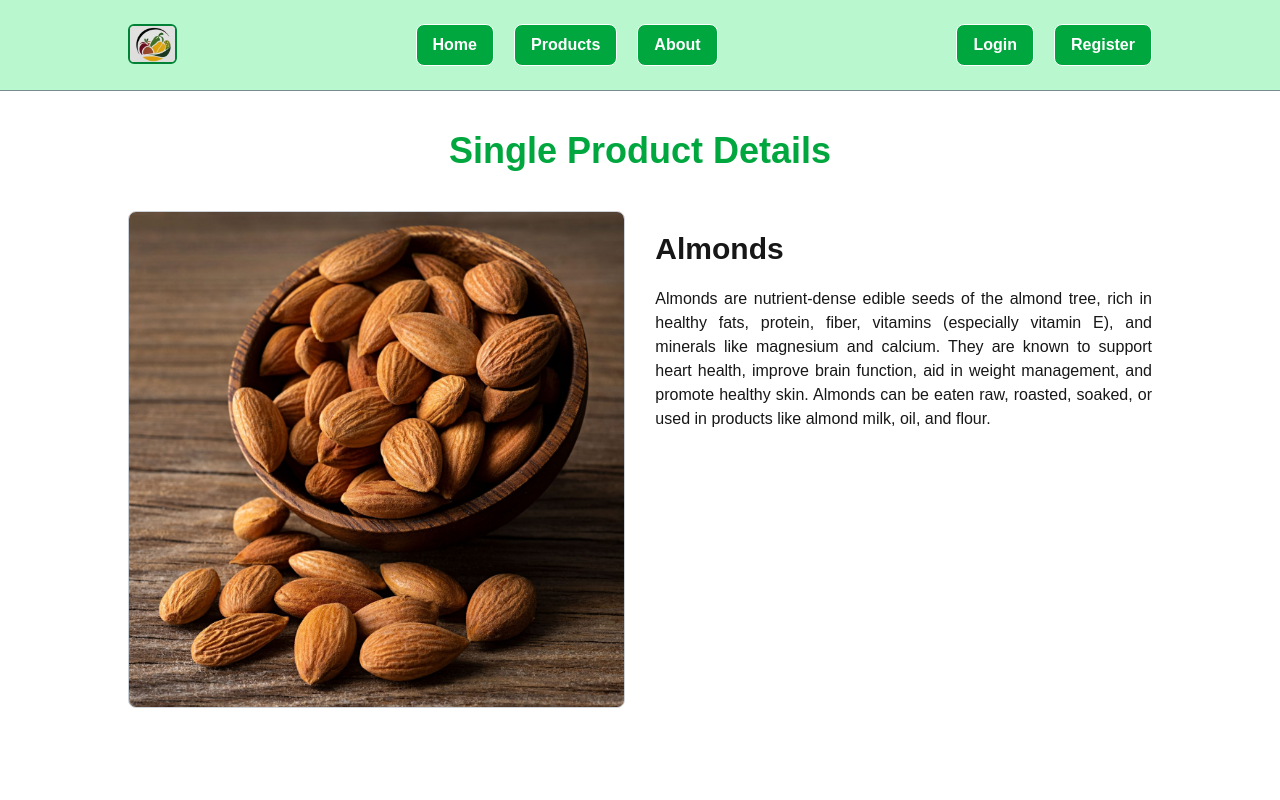
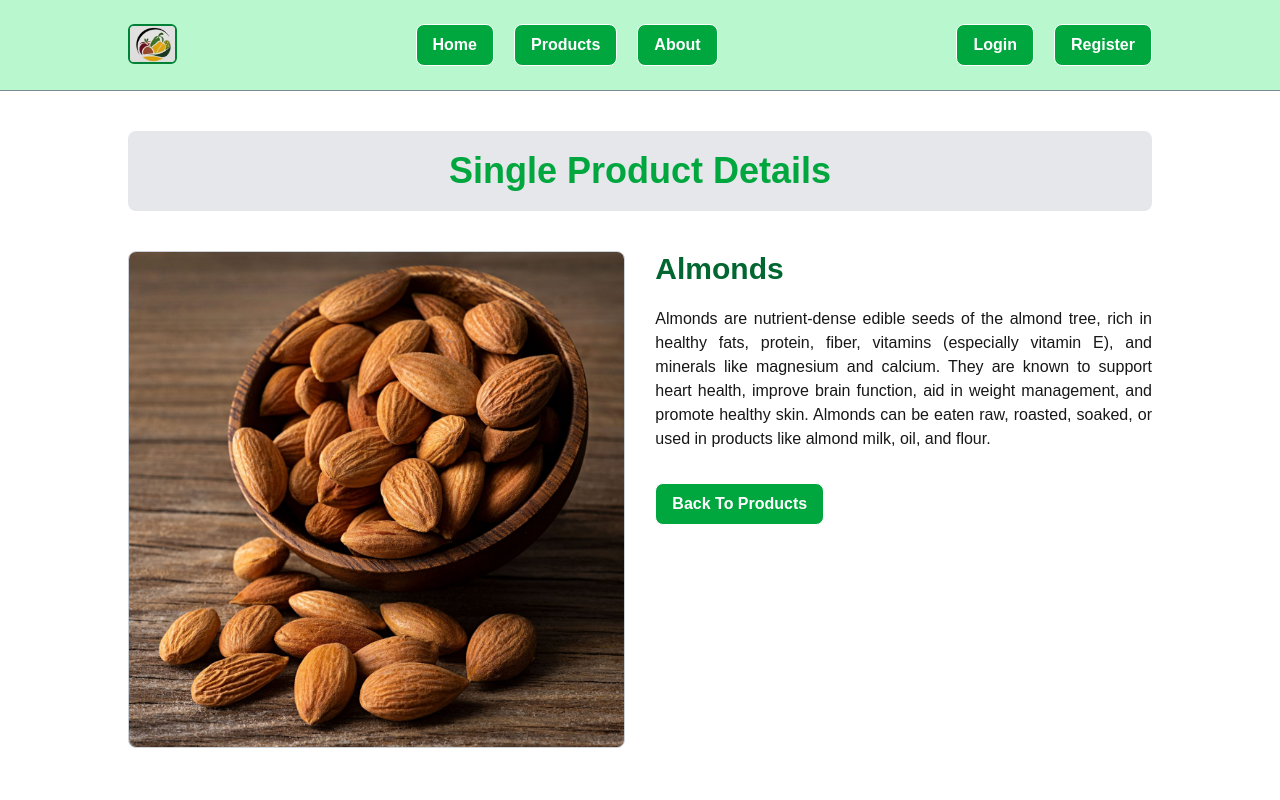
Before and after one commit to helal366/abdullahmart, a Next.js app: page /products/64e4c5f92a3d9c7a1f3e9b12 in a window 1280 px wide. Shown: the top 800 px of the page. Built offline with nearby package versions, Linux system fonts and the light colour scheme.

Commit message:
Back To Products button in Product Details page.

```diff
--- a/src/app/products/[id]/page.jsx
+++ b/src/app/products/[id]/page.jsx
@@ -1,5 +1,6 @@
 import NotFound from '@/app/not-found';
 import Image from 'next/image';
+import Link from 'next/link';
 import React from 'react'
 
 export default function ProductDetails({ params }) {
@@ -78,10 +79,11 @@ export default function ProductDetails({ params }) {
   }
   return (
     <section className='padding py-10'>
-      <h2 className='text-green-600 text-4xl font-bold mb-10 text-center'>Single Product Details
+      <h2 className='text-green-600 text-4xl font-bold mb-10 text-center bg-gray-200 py-5 rounded-lg'>Single Product Details
       </h2>
 
       <div className='grid md:grid-cols-[48.5%_48.5%] gap-[3%]'>
+        {/* image */}
         <div className='w-full flex justify-center'>
           <Image
             src={singleData?.image}
@@ -91,8 +93,13 @@ export default function ProductDetails({ params }) {
             className='w-full max-h-[500px] rounded-lg border border-gray-400/50' />
         </div>
         <div>
-          <h2 className='text-3xl font-semibold my-5'>{singleData?.name}</h2>
-          <p className='text-justify'>{singleData?.description}</p>
+          <h2 className='text-3xl font-semibold mb-5 text-green-800'>{singleData?.name}</h2>
+          <p className='text-justify mb-8'>{singleData?.description}</p>
+          <Link href={'/products'}>
+          <button className='authButton'>
+            Back To Products
+          </button>
+        </Link>
         </div>
       </div>
     </section>
```
